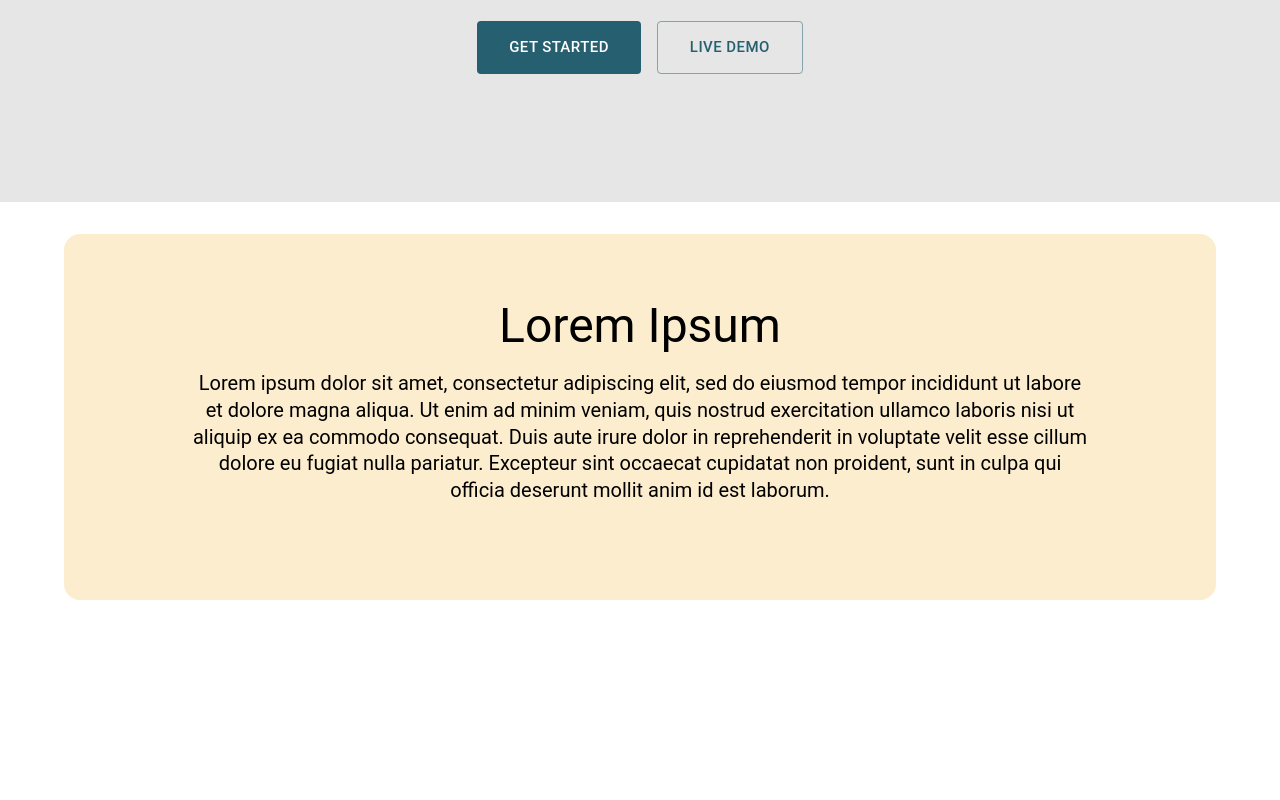
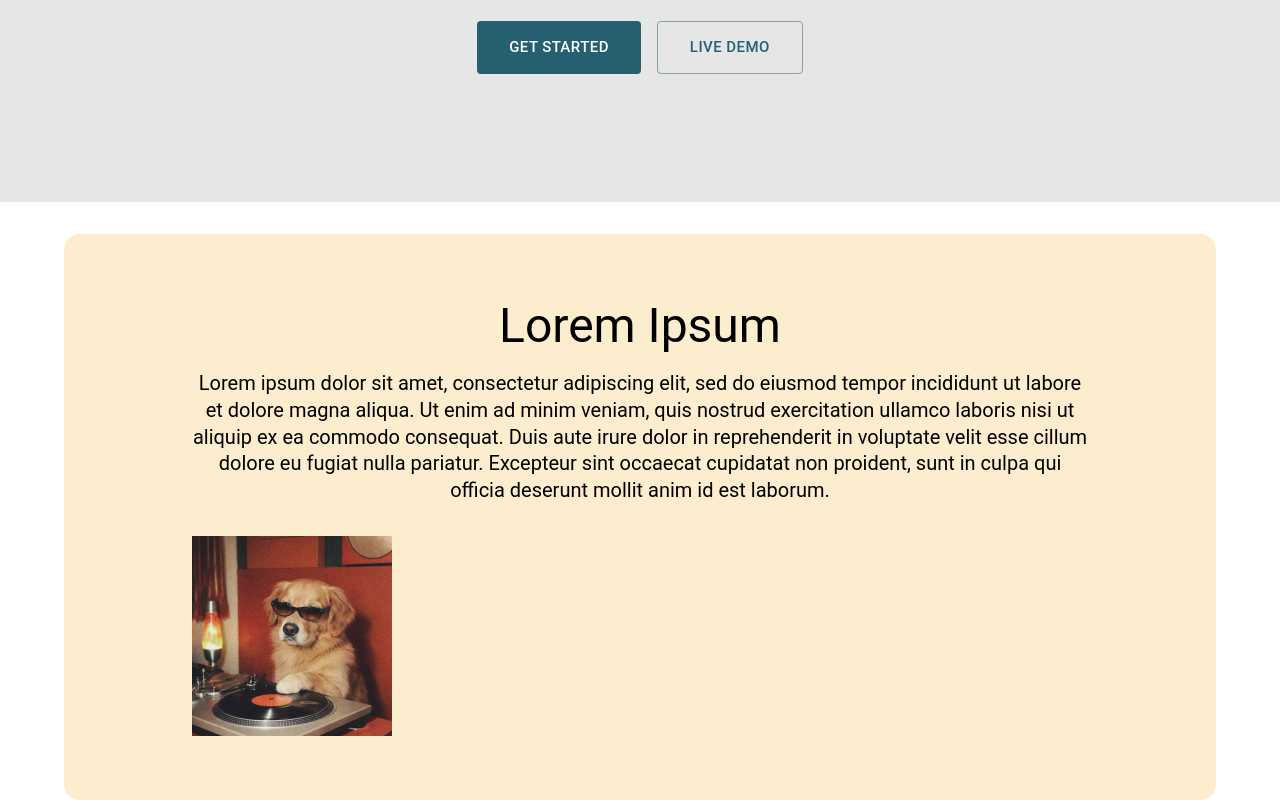
Before and after one commit to CrumpetCoding/dogsitting-website, a React (Vite) app: page / in a window 1280 px wide. Shown: the part 433-1233 px from the top of the page. Before the commit the page ends 1033 px from the top, so only its background shows below. Built offline with nearby package versions, Linux system fonts and the light colour scheme.

Commit message:
Added image to TextSection component

```diff
--- a/src/components/TextSection.tsx
+++ b/src/components/TextSection.tsx
@@ -26,6 +26,7 @@ export default function TextSection({
                 variant="h3"
                 color="text.primary"
                 gutterBottom
+                sx={{ gridArea: '1' }}
             >
                 {heading}
             </Typography>
@@ -38,10 +39,12 @@ export default function TextSection({
                     fontWeight: 'normal',
                     mx: 'auto',
                     fontSize: { xs: '1.1rem', sm: '1.25rem' },
+                    gridArea: '2',
                 }}
             >
                 {body}
             </Typography>
+            <img src='src\images\dog.jpg' width='200' height='200' />
         </Box>
     );
 }
```
